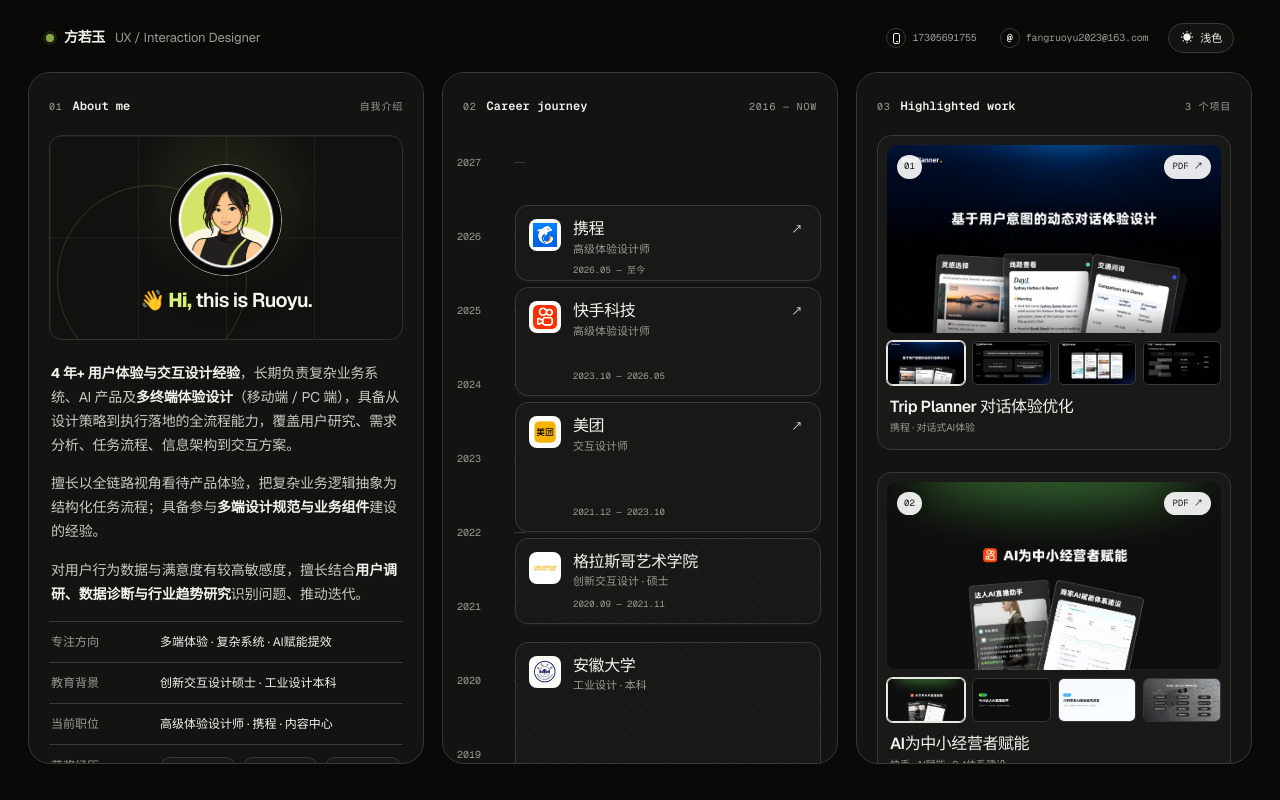
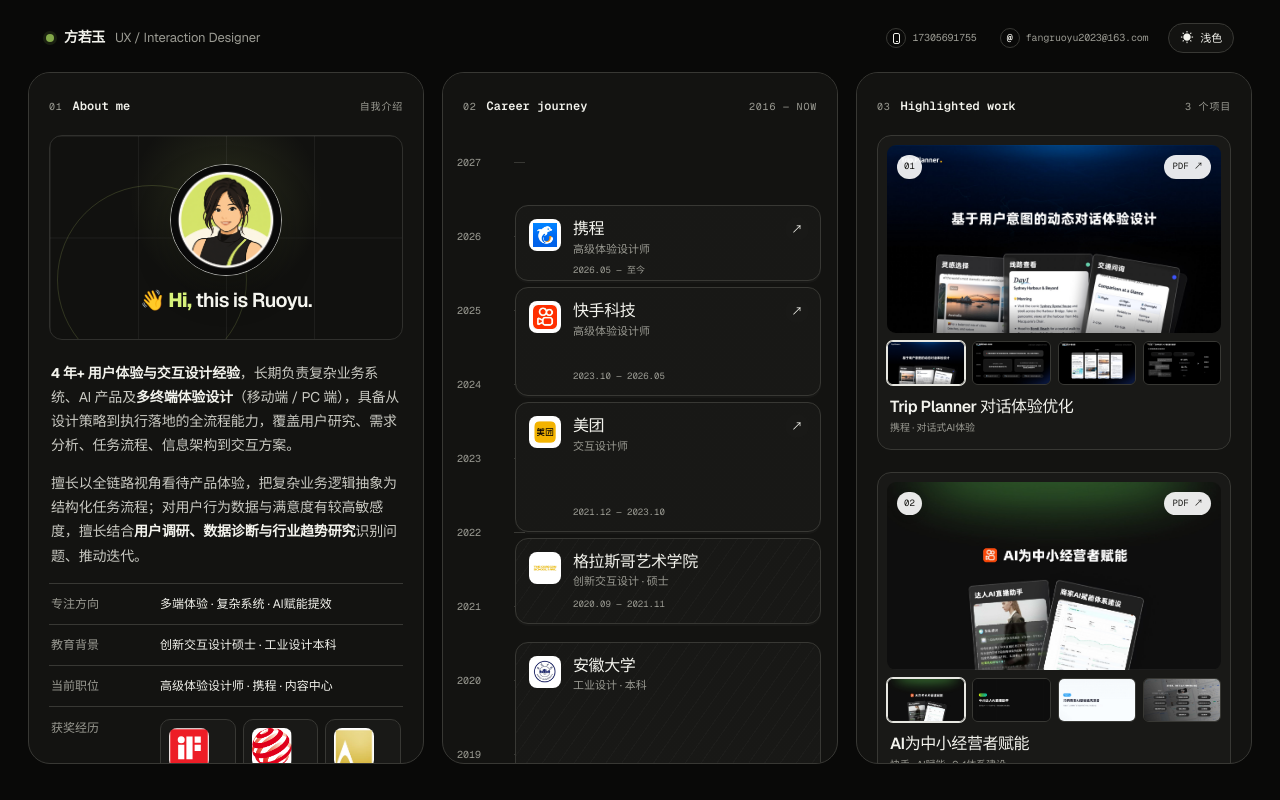
Before and after one commit to fongruoyu-ops/fangruoyu-portfolio, a Next.js app: page / in a window 1280 px wide. Built offline with nearby package versions, Linux system fonts and the light colour scheme.

Commit message:
Tighten about me copy

```diff
--- a/app/page.tsx
+++ b/app/page.tsx
@@ -321,11 +321,7 @@ export default function Home() {
               <strong>多终端体验设计</strong>（移动端 / PC 端），具备从设计策略到执行落地的全流程能力，覆盖用户研究、需求分析、任务流程、信息架构到交互方案。
             </p>
             <p>
-              擅长以全链路视角看待产品体验，把复杂业务逻辑抽象为结构化任务流程；具备参与
-              <strong>多端设计规范与业务组件</strong>建设的经验。
-            </p>
-            <p>
-              对用户行为数据与满意度有较高敏感度，擅长结合
+              擅长以全链路视角看待产品体验，把复杂业务逻辑抽象为结构化任务流程；对用户行为数据与满意度有较高敏感度，擅长结合
               <strong>用户调研、数据诊断与行业趋势研究</strong>识别问题、推动迭代。
             </p>
           </div>
```
Also changed, not shown: 1 other file (tests, documents, lock files or other folders).
